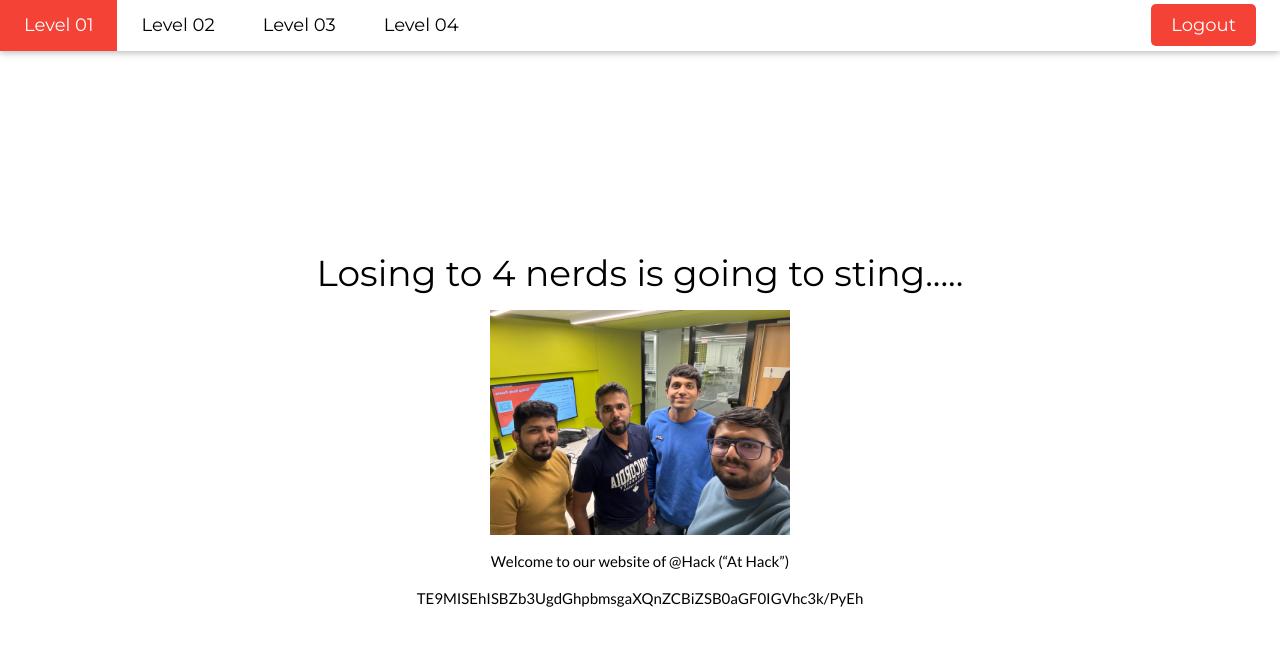
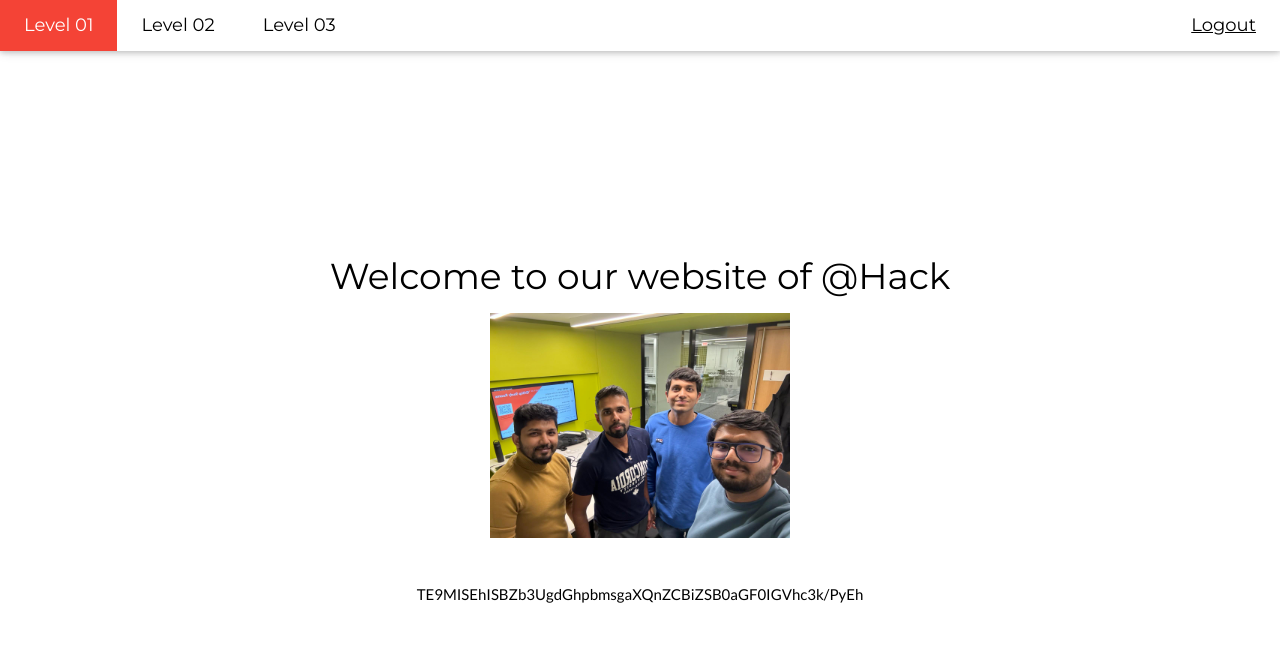
Before and after one commit to ohonafsajib/concordia_ctf, a PHP site: page /work.php in a window 1280 px wide. Shown: the top 646 px of the page. Run offline with PHP 8.4, Linux system fonts and the light colour scheme; the visitor is signed in with stand-in values (Sample User, id 1); data that the repository does not hold is empty.

Commit message:
uploading the ev-db-all-codess

```diff
--- a/app/ping_main.php
+++ b/app/ping_main.php
@@ -52,7 +52,7 @@
             <a href="http://172.30.37.194/work.php" class="w3-bar-item w3-button w3-hide-small w3-padding-large w3-hover-red">Level 01</a>
             <a href="http://172.30.37.194/sound.php" class="w3-bar-item w3-button w3-hide-small w3-padding-large w3-hover-red">Level 02</a>
             <a href="http://172.30.37.194/ping_main.php" class="w3-bar-item w3-button w3-hide-small w3-padding-large w3-hover-red">Level 03</a>
-            <a href="#" class="w3-bar-item w3-button w3-hide-small w3-padding-large w3-hover-red">Level 04</a>
+            <!-- <a href="#" class="w3-bar-item w3-button w3-hide-small w3-padding-large w3-hover-red">Level 04</a> -->
             <div class="w3-bar-item w3-padding-large w3-hide-small w3-hover-red w3-right"><a href="http://172.30.37.194/logout.php" class="logout-button">Logout</a></div>
         </div>
 
@@ -61,7 +61,7 @@
             <a href="#" class="w3-bar-item w3-button w3-padding-large">Link 1</a>
             <a href="#" class="w3-bar-item w3-button w3-padding-large">Link 2</a>
             <a href="#" class="w3-bar-item w3-button w3-padding-large">Link 3</a>
-            <a href="#" class="w3-bar-item w3-button w3-padding-large">Link 4</a>
+            <!-- <a href="#" class="w3-bar-item w3-button w3-padding-large">Link 4</a> -->
             <a href="" class="w3-bar-item w3-button w3-padding-large">Logout</a>
         </div>
     </div>
--- a/app/sound.php
+++ b/app/sound.php
@@ -71,7 +71,7 @@
             <a href="http://172.30.37.194/work.php" class="w3-bar-item w3-button w3-hide-small w3-padding-large w3-hover-red">Level 01</a>
             <a href="http://172.30.37.194/sound.php" class="w3-bar-item w3-button w3-hide-small w3-padding-large w3-hover-red">Level 02</a>
             <a href="http://172.30.37.194/ping_main.php" class="w3-bar-item w3-button w3-hide-small w3-padding-large w3-hover-red">Level 03</a>
-            <a href="#" class="w3-bar-item w3-button w3-hide-small w3-padding-large w3-hover-red">Level 04</a>
+            <!-- <a href="#" class="w3-bar-item w3-button w3-hide-small w3-padding-large w3-hover-red">Level 04</a> -->
         <div class="w3-bar-item w3-padding-large w3-hide-small w3-hover-red w3-right"><a href="http://172.30.37.194/logout.php" class="logout-button">Logout</a></div>
         </div>
 
@@ -80,7 +80,7 @@
             <a href="#" class="w3-bar-item w3-button w3-padding-large">Link 1</a>
             <a href="#" class="w3-bar-item w3-button w3-padding-large">Link 2</a>
             <a href="#" class="w3-bar-item w3-button w3-padding-large">Link 3</a>
-            <a href="#" class="w3-bar-item w3-button w3-padding-large">Link 4</a>
+            <!-- <a href="#" class="w3-bar-item w3-button w3-padding-large">Link 4</a> -->
             <a href="" class="w3-bar-item w3-button w3-padding-large">Logout</a>
         </div>
     </div>
--- a/app/work.php
+++ b/app/work.php
@@ -49,15 +49,6 @@ $result = $conn->query($sql);
             font-size: 10px;
             opacity: 0.01;
         }
-        .logout-button {
-            background-color: #f44336; /* Red */
-            color: white;
-            padding: 10px 20px;
-            border: none;
-            border-radius: 5px;
-            cursor: pointer;
-            text-decoration: none;
-        }
     </style>
 </head>
 <body>
@@ -73,26 +64,26 @@ $result = $conn->query($sql);
             <a href="http://172.30.37.194/work.php" class="w3-bar-item w3-button w3-hide-small w3-padding-large w3-hover-red">Level 01</a>
             <a href="http://172.30.37.194/sound.php" class="w3-bar-item w3-button w3-hide-small w3-padding-large w3-hover-red">Level 02</a>
             <a href="http://172.30.37.194/ping_main.php" class="w3-bar-item w3-button w3-hide-small w3-padding-large w3-hover-red">Level 03</a>
-            <a href="#" class="w3-bar-item w3-button w3-hide-small w3-padding-large w3-hover-red">Level 04</a>
+            <!-- <a href="#" class="w3-bar-item w3-button w3-hide-small w3-padding-large w3-hover-red">Level 04</a> -->
         <div class="w3-bar-item w3-padding-large w3-hide-small w3-hover-red w3-right"><a href="http://172.30.37.194/logout.php" class="logout-button">Logout</a></div>
         </div>
     </div>
 
     </br>
     </br>
-    <h1> Losing to 4 nerds is going to sting..... </h1>
+    <h1> Welcome to our website of @Hack </h1>
 
     <img src="group-ctf_output.jpg" alt="Image" width="300">
 
-    <p>
+    <!-- <p>
         Welcome to our website of @Hack (“At Hack”)
-    </p>
+    </p> -->
 
-    <?php
+    <!-- <?php
     while($row = $result->fetch_assoc()) {
         echo "<p>City Name: " . $row["City"]. "</p>";
     }
-    ?>
+    ?> -->
 
     <div class="pt-8 text-base font-semibold leading-7 flex justify-center">
         <span id="hiddenLink" class="hidden-text"></span>
@@ -101,8 +92,9 @@ $result = $conn->query($sql);
             document.getElementById('flagLink').href = 'flag.php';
         </script>
     </div>
-
-    <div>TE9MISEhISBZb3UgdGhpbmsgaXQnZCBiZSB0aGF0IGVhc3k/PyEh</div>
+    </br>
+    </br>
+        <div>TE9MISEhISBZb3UgdGhpbmsgaXQnZCBiZSB0aGF0IGVhc3k/PyEh</div>
 
 </div> <!-- End of center-content div -->
 
```
Also changed, not shown: app/output.txt (+15 -1 lines), app/welcome.php (+3 -4 lines).
